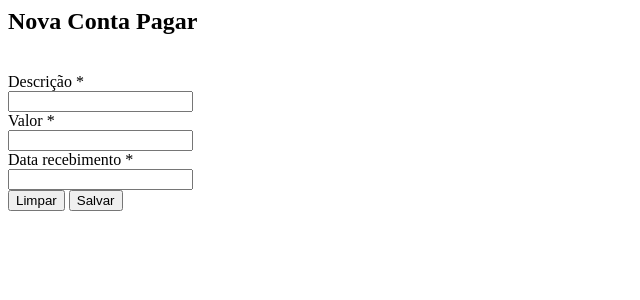
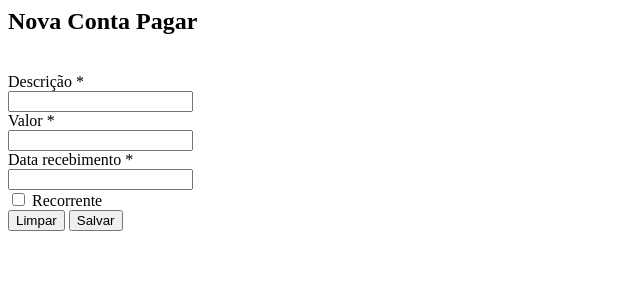
Before and after one commit to lucascardosossa/sisfinanceiro, a PHP site: page /View/contas_pagar/form.php in a window 1280 px wide. Shown: the top 300 px of the page, without its empty margins (0-640 px from the left). Run offline with PHP 8.4, Linux system fonts and the light colour scheme.

Commit message:
recorrencia e validação de valor permitido

```diff
--- a/View/contas_pagar/form.php
+++ b/View/contas_pagar/form.php
@@ -18,7 +18,7 @@
             </div>
             <div class="x_content">
                 <br/>
-                <form id="demo-form2" action="#" data-parsley-validate class="form-horizontal form-label-left">
+                <form id="form-insert" action="#" data-parsley-validate class="form-horizontal form-label-left">
 
                     <div class="form-group">
                         <label class="control-label col-md-3 col-sm-3 col-xs-12" for="descricao">Descrição <span
@@ -48,12 +48,26 @@
                                    name="ContaPagar[data]" required="required" data-inputmask="'mask': '99/99/9999'">
                         </div>
                     </div>
+                    <div class="form-group">
+                        <div class="checkbox col-md-3 col-sm-3 ">
+                            <label>
+                                <input type="checkbox" id="recorrente" name="recorrente" class=""> Recorrente
+                            </label>
+                        </div>
+                        <div class="col-md-6 col-sm-6 col-xs-12" id="tipo_recorrencia" style="display: none">
+                            <select class="select2_single form-control" tabindex="-1">
+                                <option>Mensal</option>
+                                <option>Quinzeal</option>
+                                <option>Semanal</option>
+                            </select>
+                        </div>
+                    </div>
                     <input type="hidden" name="action" id="action" value="insert_ctpagar">
                     <div class="ln_solid"></div>
                     <div class="form-group">
                         <div class="col-md-6 col-sm-6 col-xs-12 col-md-offset-3">
                             <button class="btn btn-primary" type="reset">Limpar</button>
-                            <button type="submit" class="btn btn-success">Salvar</button>
+                            <button type="button" class="new_registry btn btn-success">Salvar</button>
                         </div>
                     </div>
 
--- a/View/contas_receber/form.php
+++ b/View/contas_receber/form.php
@@ -18,7 +18,7 @@
             </div>
             <div class="x_content">
                 <br/>
-                <form id="demo-form2" action="#" data-parsley-validate class="form-horizontal form-label-left">
+                <form id="form-insert" action="#" data-parsley-validate class="form-horizontal form-label-left">
 
                     <div class="form-group">
                         <label class="control-label col-md-3 col-sm-3 col-xs-12" for="descricao">Descrição <span
@@ -34,7 +34,7 @@
                                     class="required">*</span>
                         </label>
                         <div class="col-md-6 col-sm-6 col-xs-12">
-                            <input type="text" id="ContaReceber[valor]" name="ContaReceber[valor]" required="required"
+                            <input type="text" id="valor" name="ContaReceber[valor]" required="required"
                                    class="form-control col-md-7 col-xs-12 money">
                         </div>
                     </div>
@@ -53,7 +53,7 @@
                     <div class="form-group">
                         <div class="col-md-6 col-sm-6 col-xs-12 col-md-offset-3">
                             <button class="btn btn-primary" type="reset">Limpar</button>
-                            <button type="submit" class="btn btn-success">Salvar</button>
+                            <button type="button" class="new_registry btn btn-success">Salvar</button>
                         </div>
                     </div>
 
```
Also changed, not shown: Layout/js/custom.js (+21 -1 lines).
